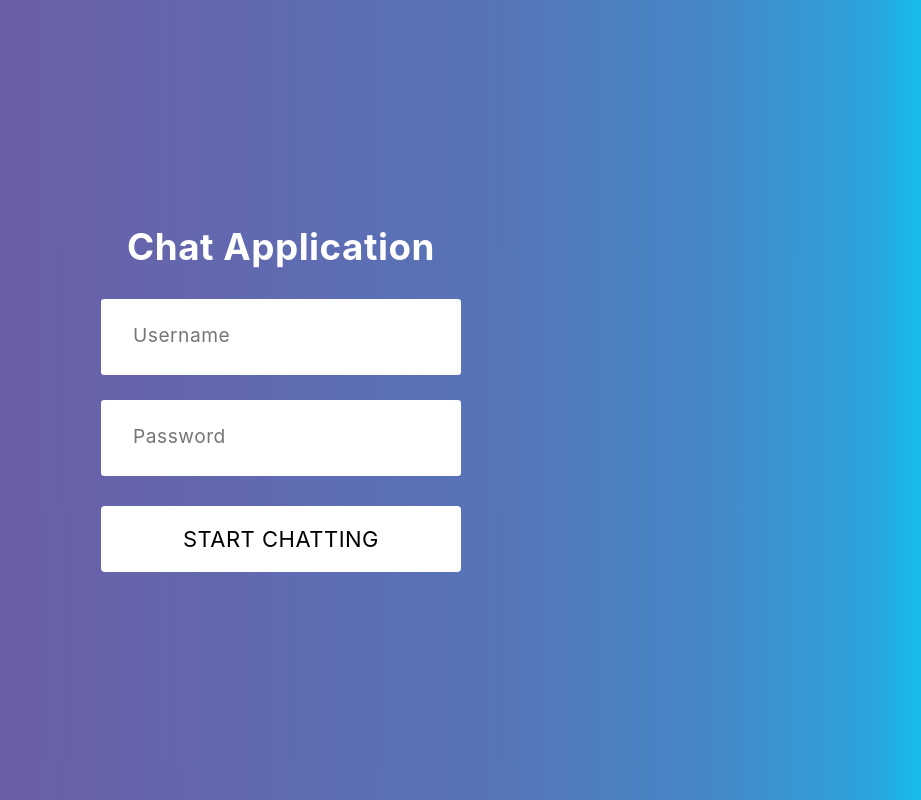
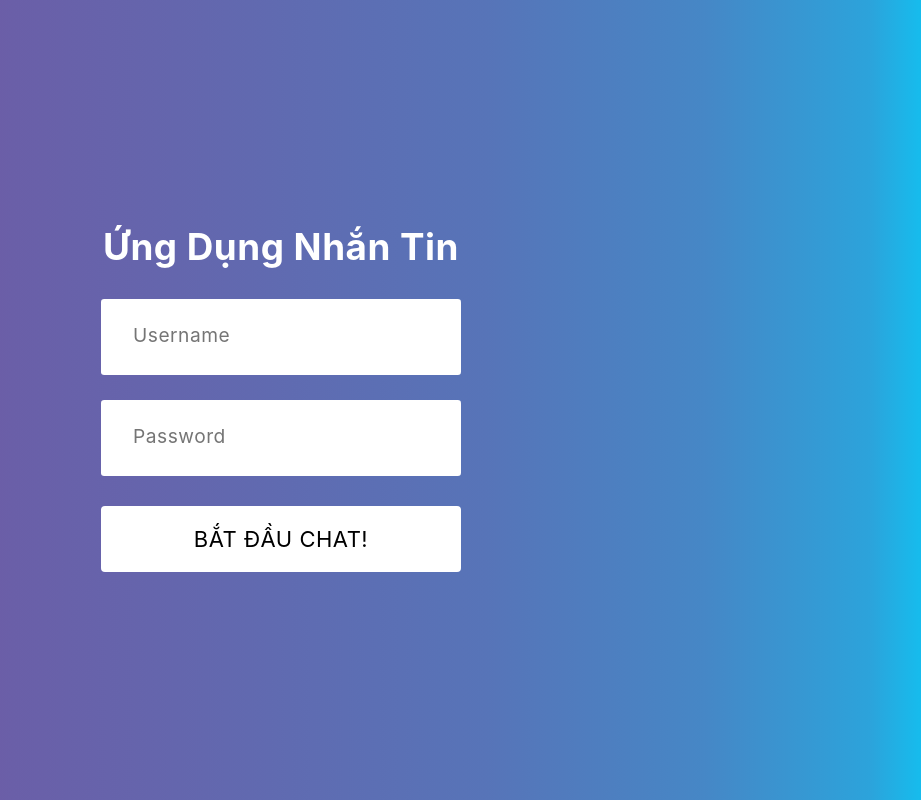
Before and after one commit to DuyetQB/chat-app, a React (Create React App) app: page / in a window 1280 px wide. Shown: the whole page, without its empty margins (359-1280 px from the left). Built offline with nearby package versions, Linux system fonts and the light colour scheme.

Commit message:
fix title englishenglish

```diff
--- a/src/components/LoginForm.js
+++ b/src/components/LoginForm.js
@@ -30,13 +30,13 @@ const Modal = () => {
   return (
     <div className="wrapper">
       <div className="form">
-        <h1 className="title">Chat Application</h1>
+        <h1 className="title">Ứng Dụng Nhắn Tin </h1>
         <form onSubmit={handleSubmit}>
           <input type="text" value={username} onChange={(e) => setUsername(e.target.value)} className="input" placeholder="Username" required />
           <input type="password" value={password} onChange={(e) => setPassword(e.target.value)} className="input" placeholder="Password" required />
           <div align="center">
             <button type="submit" className="button">
-              <span>Start chatting</span>
+              <span>Bắt đầu chat! </span>
             </button>
           </div>
         </form>
```
